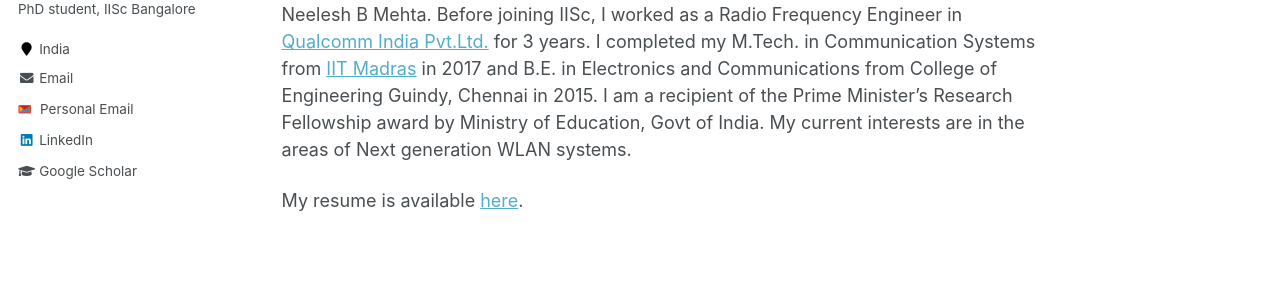
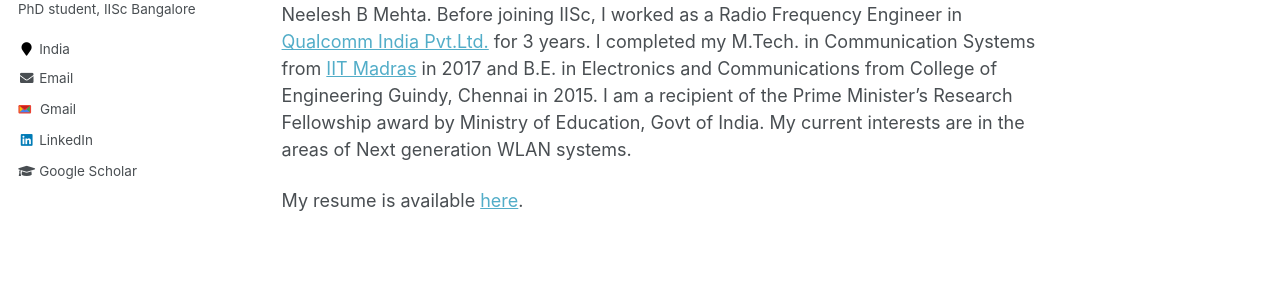
Before and after one commit to Arthi314/Arthi314.github.io, a Jekyll site: the page built from _pages/about.md, in a window 1280 px wide. Shown: the part 295-588 px from the top of the page. Built offline with Jekyll 4.4.1, drawn with Linux system fonts in a browser that asks for light colours.

Commit message:
Update author-profile.html

```diff
--- a/_includes/author-profile.html
+++ b/_includes/author-profile.html
@@ -45,7 +45,7 @@
               <path fill="#34a853" d="M448 152l-128 124 128 112V152z"/>
               <path fill="#4285f4" d="M320 276L256 320l-64-44-128 112h384L320 276z"/>
             </svg>
-            Personal Email
+            Gmail
           </a>
         </li>
       {% endif %}
```
